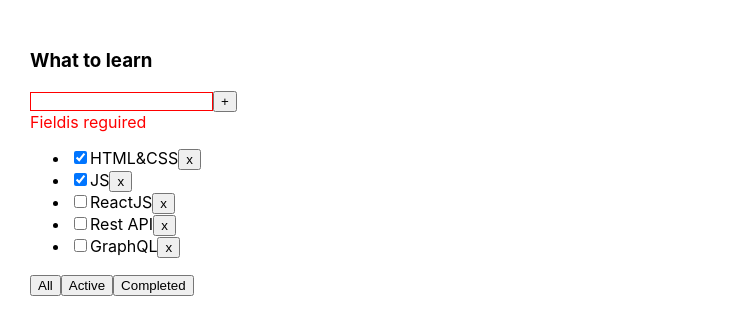
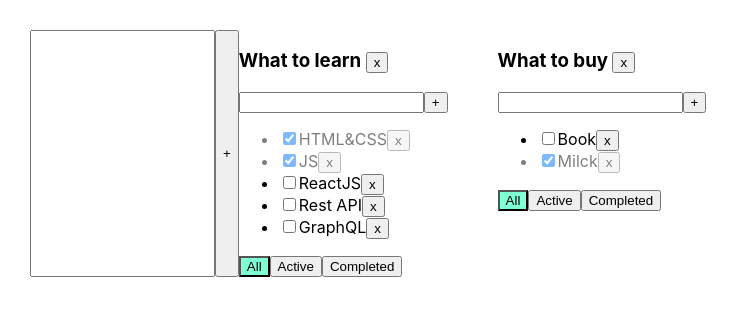
Before and after one commit to Anyarrr/td, a React (Create React App) app: page / in a window 1280 px wide. Shown: the top 334 px of the page, without its empty margins (0-739 px from the left). Built offline with nearby package versions, Linux system fonts and the light colour scheme.

Commit message:
ассоциативный массив две тудушки

```diff
--- a/src/App.css
+++ b/src/App.css
@@ -15,3 +15,11 @@
 .error-message {
   color:red;
 }
+
+.active-filter {
+  background-color: aquamarine;
+}
+
+.is-done {
+  opacity: 0.5;
+}
--- a/src/App.tsx
+++ b/src/App.tsx
@@ -1,63 +1,111 @@
 import { useState } from "react";
 import "./App.css";
-import {v1} from "uuid";
+import { v1 } from "uuid";
 import { TodoList, TasksType } from "./TodoList";
 
 export type FilterValuesType = "all" | "completed" | "active";
 
+type TodoListType = {
+  id: string;
+  title: string;
+  filter: FilterValuesType;
+};
+
 function App() {
-  const [tasks, setTasks] = useState<Array<TasksType>>([
-    { id: v1(), title: "HTML&CSS", isDone: true },
-    { id: v1(), title: "JS", isDone: true },
-    { id: v1(), title: "ReactJS", isDone: false },
-    { id: v1(), title: "Rest API", isDone: false },
-    { id: v1(), title: "GraphQL", isDone: false },
-]);
 
-const [filter, setfilter] = useState<FilterValuesType>("all");
-
-  function removeTask(id: string) {
-    let filteredTasks = tasks.filter(t => t.id !== id);
-    setTasks(filteredTasks);
+  function removeTask(id: string, todolistId: string) {
+    let tasks = tasksObj[todolistId];
+    let filteredTasks = tasks.filter((t) => t.id !== id);
+    tasksObj[todolistId] = filteredTasks;
+    setTasks({...tasksObj});
   }
 
-  function addTask(title: string) {
+  function addTask(title: string, todolistId: string) {
     let newTask = {
-       id: v1(),
-       title: title,
-       isDone: false};
+      id: v1(),
+      title: title,
+      isDone: false,
+    };
+    let tasks = tasksObj[todolistId];
     let newTasks = [newTask, ...tasks];
-    setTasks(newTasks);
+    tasksObj[todolistId] = newTasks;
+    setTasks({...tasksObj});
   }
 
-  function changeFilter(value: FilterValuesType) {
-    setfilter(value);
+  const chengeStatus = (tasksId: string, isDone: boolean, todolistId: string) => {
+    let tasks = tasksObj[todolistId];
+    let task = tasks.find((t) => t.id === tasksId);
+    if (task) {
+      task.isDone = isDone;
+      setTasks({...tasksObj});
+
+    }
+  };
+
+  function changeFilter(value: FilterValuesType, todolistId: string) {
+    let todolists = todolist.find((tl) => tl.id === todolistId);
+    if (todolists) {
+      todolists.filter = value;
+      setTodolist([...todolist]);
+    }
   }
 
-  let tasksForTodoList = tasks;
-  if(filter === "completed"){
-    tasksForTodoList = tasks.filter(t => t.isDone === true);
-  }
-  if(filter === "active"){
-    tasksForTodoList = tasks.filter(t => t.isDone === false);
+  let todolistId1 = v1();
+  let todolistId2 = v1();
+
+  let [todolist, setTodolist] = useState<Array<TodoListType>>([
+    { id: todolistId1, title: "What to learn", filter: "all" },
+    { id: todolistId2, title: "What to buy", filter: "all" },
+  ]);
+
+  let removeTodoList = (todoListId: string) => {
+    let filteredTodoList = todolist.filter(tl => tl.id !== todoListId);
+    setTodolist(filteredTodoList);
+    delete tasksObj[todoListId];
+    setTasks({...tasksObj});
   }
 
-  const chengeStatus = ( tasksId: string, isDone: boolean) => {
-    let task = tasks.find( t => t.id === tasksId);
-    if(task) {
-      task.isDone = isDone;
-    }
-    setTasks([...tasks]);
-  }
+  let [tasksObj, setTasks] = useState({
+    [todolistId1]: [
+      { id: v1(), title: "HTML&CSS", isDone: true },
+      { id: v1(), title: "JS", isDone: true },
+      { id: v1(), title: "ReactJS", isDone: false },
+      { id: v1(), title: "Rest API", isDone: false },
+      { id: v1(), title: "GraphQL", isDone: false },
+    ],
+    [todolistId2]: [
+      { id: v1(), title: "Book", isDone: false },
+      { id: v1(), title: "Milck", isDone: true },
+    ],
+  });
 
   return (
     <div className="App">
-      <TodoList title="What to learn"
-                tasks={tasksForTodoList}
-                removeTask={removeTask}
-                changeFilter={changeFilter}
-                addTask={addTask}
-                chengeTasksStatus={chengeStatus}/>
+      <input/><button>+</button>
+      {todolist.map((tl) => {
+        let tasksForTodoList = tasksObj[tl.id];
+        if (tl.filter === "completed") {
+          tasksForTodoList = tasksForTodoList.filter((t) => t.isDone === true);
+        }
+        if (tl.filter === "active") {
+          tasksForTodoList = tasksForTodoList.filter((t) => t.isDone === false);
+        }
+
+        return (
+          <TodoList
+            key={tl.id}
+            id={tl.id}
+            title={tl.title}
+            tasks={tasksForTodoList}
+            removeTask={removeTask}
+            changeFilter={changeFilter}
+            addTask={addTask}
+            chengeTasksStatus={chengeStatus}
+            filter={tl.filter}
+            removeTodoList={removeTodoList}
+          />
+        );
+      })}
     </div>
   );
 }
--- a/src/NewApp.tsx
+++ b/src/NewApp.tsx
@@ -54,6 +54,7 @@
                    deleteButton={deleteButton}
                    newButton={newButton}
                    booleanTask={booleanTask}
+                   filter={filter}
                    />
     </div>
   );
--- a/src/TodoList.tsx
+++ b/src/TodoList.tsx
@@ -1,7 +1,6 @@
 import { KeyboardEvent, ChangeEvent, useState } from "react";
 import { FilterValuesType } from "./App";
 import "./App.css";
-
 
 export type TasksType = {
   id: string;
@@ -10,67 +9,69 @@
 };
 
 type PropsType = {
+  id: string
   title: string;
   tasks: Array<TasksType>;
-  removeTask: (id: string) => void;
-  changeFilter: (value: FilterValuesType) => void;
-  addTask: (title: string) => void;
-  chengeTasksStatus: ( tasksId: string, isDone: boolean ) => void;
+  removeTask: (id: string, todolistId: string) => void;
+  changeFilter: (value: FilterValuesType, todolistId: string) => void;
+  addTask: (title: string, todolistId: string) => void;
+  chengeTasksStatus: (tasksId: string, isDone: boolean, todolistId: string) => void;
+  filter: FilterValuesType;
+  removeTodoList:(todolistId: string) => void;
 };
 
 export function TodoList(props: PropsType) {
   const [newTaskTitle, setNewTaskTitle] = useState("");
+  const [error, setError] = useState<string | null>(null);
 
   const onNewTaskTitleHendler = (e: ChangeEvent<HTMLInputElement>) => {
     setNewTaskTitle(e.currentTarget.value);
   };
 
   const onKeyUpHendler = (e: KeyboardEvent<HTMLInputElement>) => {
+    setError(null);
     if (e.key === "Enter" && e.key !== newTaskTitle) {
-      props.addTask(newTaskTitle);
+      props.addTask(newTaskTitle, props.id);
       setNewTaskTitle("");
     }
   };
 
   const addTask = () => {
-    if(newTaskTitle.trim() !== ""){
-      props.addTask(newTaskTitle.trim());
+    if (newTaskTitle.trim() !== "") {
+      props.addTask(newTaskTitle.trim(), props.id);
       setNewTaskTitle("");
+    } else {
+      setError("Title is reguired");
     }
   };
 
-  const onAllClickHendler = () => props.changeFilter("all");
-  const onActiveClickHendler = () => props.changeFilter("active");
-  const onCompletedClickHendler = () => props.changeFilter("completed");
+  const onAllClickHendler = () => props.changeFilter("all", props.id);
+  const onActiveClickHendler = () => props.changeFilter("active", props.id);
+  const onCompletedClickHendler = () => props.changeFilter("completed", props.id);
+  const removeTodoList = () => {
+    props.removeTodoList(props.id);
+  }
 
   return (
     <div>
       <div>
-        <h3>{props.title}</h3>
+        <h3>{props.title} <button onClick={removeTodoList}>x</button></h3>
       </div>
-      <div>
-        <input
-          value={newTaskTitle}
-          onChange={onNewTaskTitleHendler}
-          onKeyUp={onKeyUpHendler}
-          className="error"
-
-        />
-        <button onClick={addTask}>+</button>
-        <div className="error-message">Fieldis reguired</div>
-      </div>
+      <AddItemForm id={props.id} addTask={props.addTask}/>
       <ul>
         {props.tasks.map((t) => {
-          const onRemoveHandler = () => props.removeTask(t.id);
+          const onRemoveHandler = () => props.removeTask(t.id, props.id);
           const onChangeHandler = (e: ChangeEvent<HTMLInputElement>) => {
-            props.chengeTasksStatus( t.id, e.currentTarget.checked );
-          }
+            props.chengeTasksStatus(t.id, e.currentTarget.checked, props.id);
+          };
 
           return (
-            <li key={t.id}>
-              <input type="checkbox"
-              onChange={onChangeHandler}
-              checked={t.isDone} />
+            <li className={t.isDone ? "is-done" : ""} key={t.id}>
+              <input
+                type="checkbox"
+                onChange={onChangeHandler}
+                checked={t.isDone}
+              />
               <span>{t.title}</span>
               <button onClick={onRemoveHandler}>x</button>
             </li>
@@ -78,10 +79,67 @@
         })}
       </ul>
       <div>
-        <button onClick={onAllClickHendler}>All</button>
-        <button onClick={onActiveClickHendler}>Active</button>
-        <button onClick={onCompletedClickHendler}>Completed</button>
+        <button
+          className={props.filter === "all" ? "active-filter" : ""}
+          onClick={onAllClickHendler}
+        >
+          All
+        </button>
+        <button
+          className={props.filter === "active" ? "active-filter" : ""}
+          onClick={onActiveClickHendler}
+        >
+          Active
+        </button>
+        <button
+          className={props.filter === "completed" ? "active-filter" : ""}
+          onClick={onCompletedClickHendler}
+        >
+          Completed
+        </button>
       </div>
     </div>
   );
 }
+type AddItemFormType = {
+  addTask: (title: string, todolistId: string) => void;
+  id: string
+
+};
+function AddItemForm(props: AddItemFormType){
+  const [newTaskTitle, setNewTaskTitle] = useState("");
+  const [error, setError] = useState<string | null>(null);
+
+
+  const onNewTaskTitleHendler = (e: ChangeEvent<HTMLInputElement>) => {
+    setNewTaskTitle(e.currentTarget.value);
+  };
+
+  const onKeyUpHendler = (e: KeyboardEvent<HTMLInputElement>) => {
+    setError(null);
+    if (e.key === "Enter" && e.key !== newTaskTitle) {
+      props.addTask(newTaskTitle, props.id);
+      setNewTaskTitle("");
+    }
+  };
+
+  const addTask = () => {
+    if (newTaskTitle.trim() !== "") {
+      props.addTask(newTaskTitle.trim(), props.id);
+      setNewTaskTitle("");
+    } else {
+      setError("Title is reguired");
+    }
+  };
+
+  return <div>
+  <input
+    value={newTaskTitle}
+    onChange={onNewTaskTitleHendler}
+    onKeyUp={onKeyUpHendler}
+    className={error ? "error" : ""}
+  />
+  <button onClick={addTask}>+</button>
+  {error && <div className="error-message">{error}</div>}
+</div>
+}
```
Also changed, not shown: src/NewTodoList.tsx (+30 -8 lines).
